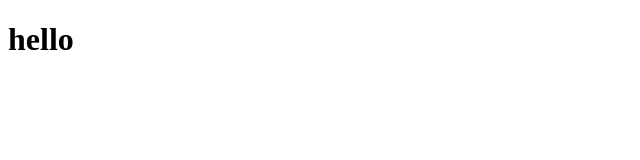
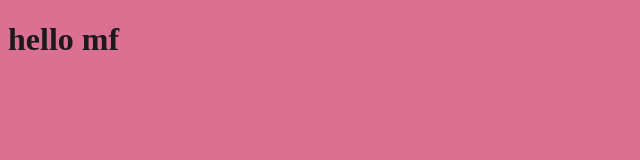
Before and after one commit to Boudynab/dots-and-boxes-project-, a plain HTML site: page index.html in a window 1280 px wide. Shown: the whole page, without its empty margins (0-640 px from the left). Drawn offline with Linux system fonts and the light colour scheme.

Commit message:
change style for

```diff
--- a/index.html
+++ b/index.html
@@ -4,10 +4,10 @@
     <meta charset="UTF-8">
     <meta name="viewport" content="width=device-width, initial-scale=1.0">
     <title>Document</title>
-    <link rel="styleshhet" href="style.css">
+    <link rel="stylesheet" href="style.css">
 </head>
 <body>
-    <h1>hello</h1>
+    <h1>hello mf</h1>
   <script>src="app.js"</script>
 </body>
 </html>
--- a/style.css
+++ b/style.css
@@ -1,7 +1,7 @@
 h1{
-color: red;
+color: rgb(28, 26, 26);
 }
 body {
-background-color: aquamarine;
+background-color:palevioletred;
 
 }
```
